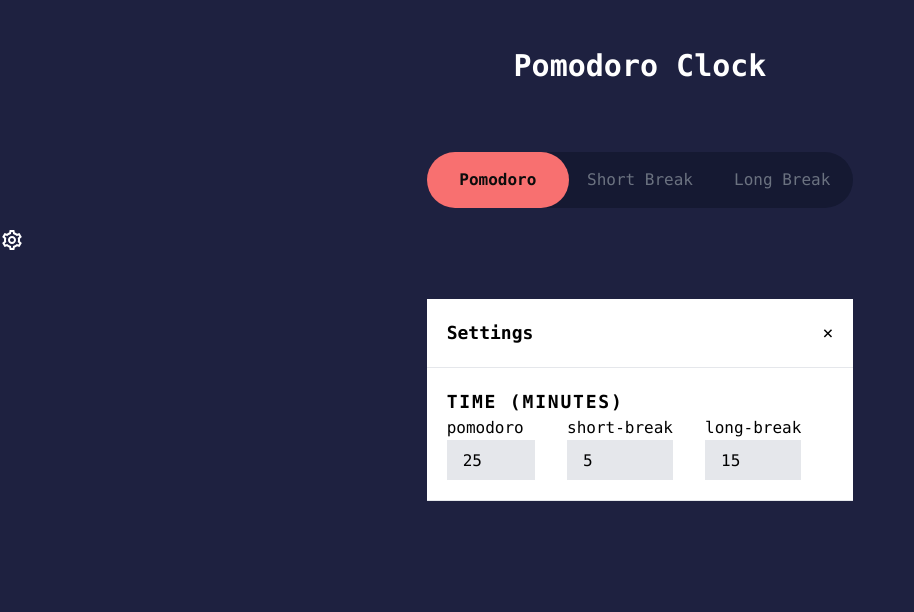
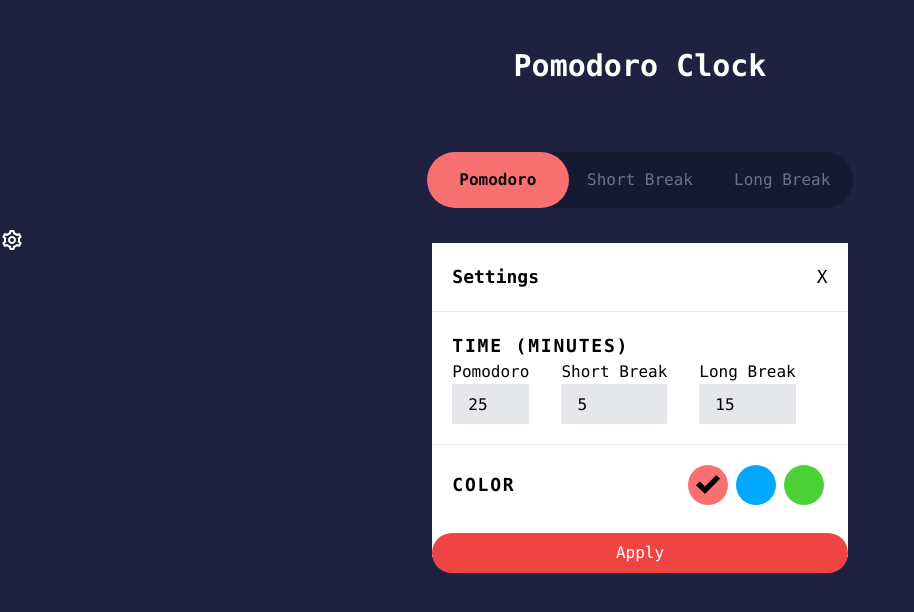
Before and after one commit to Danielstep4/Portfolio, a Vue app in the folder pomodoro-app/: page / in a window 1280 px wide. Both pictures are taken after a click on the button 12 px from the left and 240 px from the top of the page. Shown: the top 612 px of the page, without its empty margins (0-914 px from the left). Built offline with nearby package versions, Linux system fonts and the light colour scheme.

Commit message:
Finished draft Settings desktop Working on Clock

```diff
--- /dev/null
+++ b/pomodoro-app/src/Utils/theme.ts
@@ -0,0 +1,8 @@
+import {Theme} from '../global'
+export const theme: Theme = {
+    pallete: {
+        primary: 'rgba(248,112,112,255)',
+        secondry: '#00a8ff',
+        success: '#4cd137'
+    }
+}
--- a/pomodoro-app/src/components/PomodoroClock.vue
+++ b/pomodoro-app/src/components/PomodoroClock.vue
@@ -3,7 +3,7 @@
     <h3 class="text-white text-center py-12 text-3xl font-bold select-none">Pomodoro Clock</h3>
     <Indicator v-bind:indicators="indicators" />
     <Clock />
-    <Settings />
+    <Settings v-bind:indicators="indicators" v-bind:colors="colorContext"/>
   </div>
 </template>
 
@@ -12,7 +12,8 @@ import {  defineComponent } from 'vue'
 import Clock from './Clock.vue'
 import Settings from './Settings.vue'
 import Indicator from './Indicator.vue'
-import { Indicators } from '../global'
+import { ColorContext, Indicators } from '../global'
+import {theme} from '../Utils/theme'
 export default defineComponent({
   name: 'PomodoroClock',
   components: {
@@ -21,9 +22,19 @@ export default defineComponent({
     Indicator
   },
   data() {
-    const indicators: Indicators[] = [{ text: "Pomodoro", isActive: true }, { text: "Short Break", isActive: false  }, { text: "Long Break", isActive: false  }]
+    const indicators: Indicators[] = [
+      { text: "Pomodoro",isActive: true, value: 25 },
+      { text: "Short Break", isActive: false, value: 5  },
+      { text: "Long Break", isActive: false, value: 15  }
+    ]
+    const colorContext: ColorContext[] = [
+      { name: 'default', color: theme.pallete.primary, active: true},
+      { name: 'blue', color: theme.pallete.secondry,  active: false},
+      { name: 'green', color: theme.pallete.success,  active: false},
+    ]
     return {
-      indicators
+      indicators,
+      colorContext
     }
   }
 })
--- a/pomodoro-app/src/components/Settings.vue
+++ b/pomodoro-app/src/components/Settings.vue
@@ -3,27 +3,39 @@
         <button class="text-center" @click="handleModal">
             <SettingsButton />
         </button>
-        <div v-if="isOpen" class="fixed top-0 w-screen h-screen flex justify-center items-center flex-col">
-            <div class="bg-white w-1/3 h-auto">
+        <div v-if="isOpen" class="fixed m-auto left-0 right-0 top-0 bottom-0 w-min h-min flex justify-center items-center flex-col z-20">
+            <div class="bg-white w-auto h-auto pb-8 relative">
                 <div class="flex flex-row justify-between p-5 text-lg font-bold">
                     <span >Settings</span>
-                    <button @click="handleModal">&times</button>
+                    <button @click="handleModal">X</button>
                 </div>
                 <hr />
                 <div class="p-5">
                     <span class="uppercase tracking-widest font-bold text-lg">time (minutes)</span>
-                    <form class="flex flex-row" >
-                        <div v-for="input in inputs" v-bind:key="input.name" class="flex flex-row justify-start">
+                    <div class="flex flex-row" >
+                        <div v-for="indicator in indicators" v-bind:key="indicator.text" class="flex flex-row justify-start">
                             <div class="flex flex-col pr-8">
-                                <span class="whitespace-nowrap">{{ input.name }}</span>
-                                <input type="number" :name="input.name" :id="input.name" :value="input.defaultValue" class="block w-full bg-gray-200 h-10 p-4">
+                                <span class="whitespace-nowrap">{{ indicator.text }}</span>
+                                <input type="number" :name="indicator.text" :id="indicator.text" :value="indicator.value" class="block w-full bg-gray-200 h-10 p-4">
                             </div>
                         </div>
-                    </form>
+                    </div>
                 </div>
                 <hr>
+                <div class="p-5 flex flex-row justify-between items-center">
+                    <span class="uppercase tracking-widest font-bold text-lg">color</span>
+                    <div class="flex flex-row justify-between w-min" >
+                        <div v-for="color in colors" v-bind:key="color.name" class="rounded-full bg-black w-10 h-10 inline-block mx-1 cursor-pointer relative flex items-center" v-bind:style="{ backgroundColor: color.color }">
+                            <span v-if="color.active" class="mx-auto">
+                                <svg xmlns="http://www.w3.org/2000/svg" width="24" height="24" viewBox="0 0 24 24"><path d="M20.285 2l-11.285 11.567-5.286-5.011-3.714 3.716 9 8.728 15-15.285z"/></svg>
+                            </span>
+                        </div>
+                    </div>
+                </div>
+            <button class="absolute left-0 right-0 mx-auto -bottom-4 bg-red-500 px-8 py-2 rounded-full text-white" >Apply</button>
             </div>
         </div>
+        <div v-if="isOpen" class="fixed top-0 left-0 w-screen h-screen z-10" @click="handleModal"></div>
     </div>
 
 </template>
@@ -31,21 +43,28 @@
 <script lang="ts">
 import {defineComponent} from 'vue'
 import SettingsButton from './svg/SettingsButton.vue'
+
 export default defineComponent({
     name: 'Settings',
     components: {
         SettingsButton
     },
-    data() {
+    props: {
+        indicators: {
+            type: Array,
+            required: true
+        },
+        colors: {
+            type: Array,
+            required: true
+        }
+    },
+    data({ indicators, colors }) {
         const isOpen: boolean = false;
-        const inputs = [
-            { name: 'pomodoro', defaultValue: 25},
-            { name: 'short-break', defaultValue: 5},
-            { name: 'long-break', defaultValue: 15},
-        ]
         return {
             isOpen,
-            inputs
+            indicators,
+            colors
         }
     },
     methods: {
--- a/pomodoro-app/src/global.d.ts
+++ b/pomodoro-app/src/global.d.ts
@@ -1,5 +1,20 @@
 type IndicatorTextType = "Pomodoro" | "Short Break" | "Long Break"
 export type Indicators = {
     text: IndicatorTextType;
-    isActive: boolean
+    isActive: boolean;
+    value: number
 }
+
+export type Theme = {
+    pallete: {
+        primary: string
+        secondry: string;
+        success: string;
+    }
+}
+
+export type ColorContext = {
+    name: string;
+    color: string;
+    active: boolean;
+}
```
